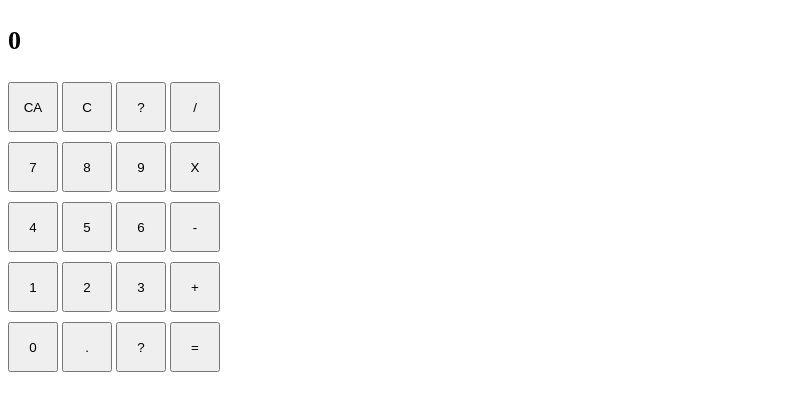
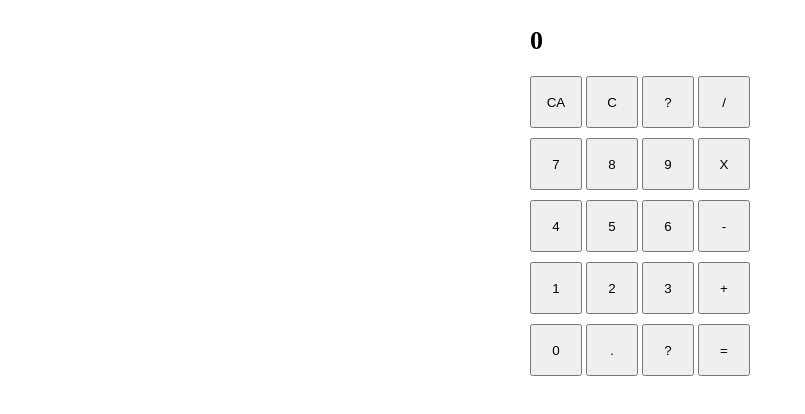
Before and after one commit to MatiKid/Calculator, a plain HTML site: page index.html in a window 1280 px wide. Shown: the whole page, without its empty margins (0-805 px from the left). Drawn offline with nearby package versions, Linux system fonts and the light colour scheme.

Commit message:
Add css layout

```diff
--- a/css/style.css
+++ b/css/style.css
@@ -1,13 +1,21 @@
+.calculator {
+	width: 220px;
+	margin: auto;
+}
+
 .btn-line {
+	width: 100%;
 	margin-bottom: 10px;
 }
 
 .calc-btn {
-	height: 50px;
-	width: 50px;
+	height: 52px;
+	width: 52px;
 }
 
-#display {
+.display {
+	width: 100%;
+	height: 50px;
 	font-size: 26px;
     font-weight: bold;
 }
--- a/index.html
+++ b/index.html
@@ -8,8 +8,10 @@
 </head>
 
 <body>
-	<div id="calculator">
-		<p id="display"></p>
+	<div id="calculator" class="calculator">
+		<div class="display">
+			<p id="display"></p>
+		</div>
 		<div class="btn-line">
 			<button class="calc-btn clear-all">CA</button>
 			<button class="calc-btn clear">C</button>
```
